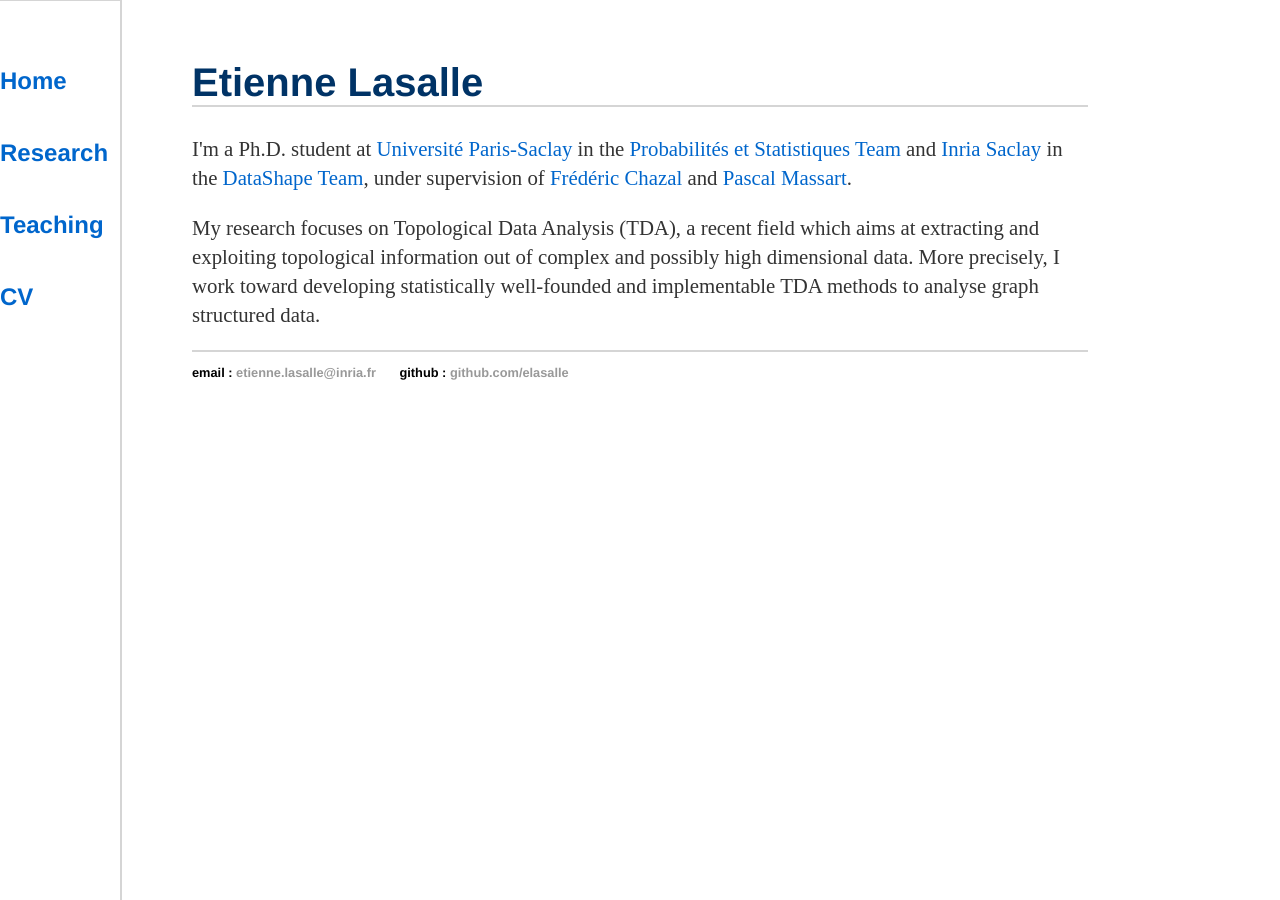
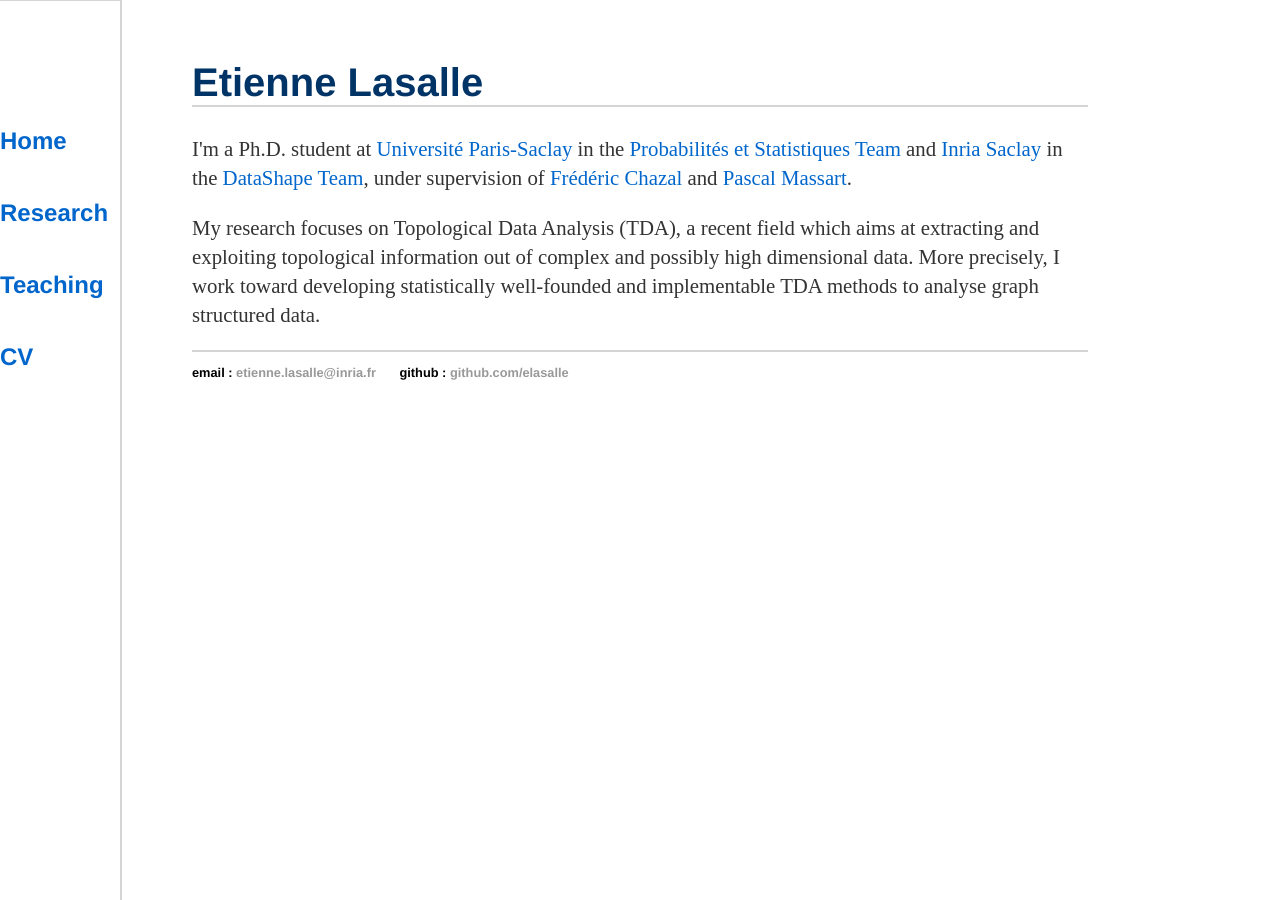
Before and after one commit to elasalle/elasalle.github.io, a Jekyll site: the page built from index.html, in a window 1280 px wide. Built offline with Jekyll 4.4.1, drawn with Linux system fonts in a browser that asks for light colours.

Commit message:
Update main.css
change pading-top of sidenav

```diff
--- a/css/main.css
+++ b/css/main.css
@@ -14,7 +14,7 @@ nav {
   top: 0; /* Stay at the top */
   left: 0;
   overflow-x: hidden; /* Disable horizontal scroll */
-  padding-top: 20px;
+  padding-top: 80px;
   border-right: 2px solid #d5d5d5;
   font-size: 1.5em;
   line-height: 3em;
```
